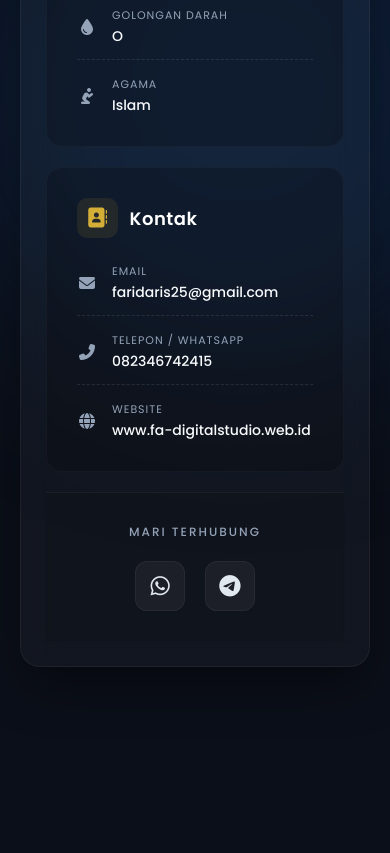
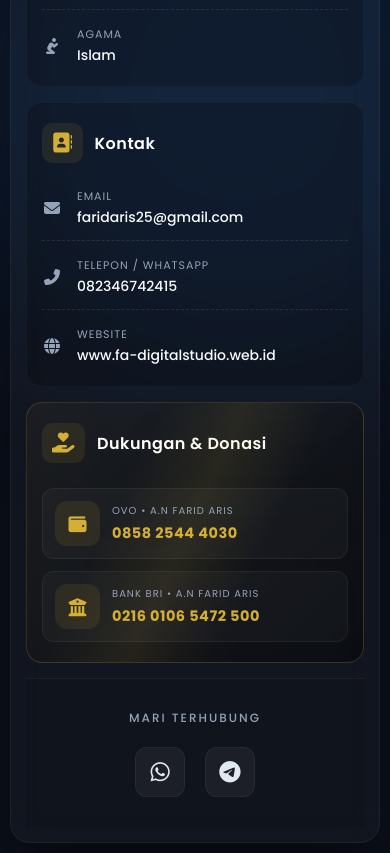
Before and after one commit to fa-digitalstudio/farid-aris, a plain HTML site: page index.html in a window 390 px wide. Shown: the part 683-1536 px from the top of the page. Before the commit the page ends 1370 px from the top, so only its background shows below. Drawn offline with Linux system fonts and the light colour scheme.

Commit message:
Update index.html

```diff
--- a/index.html
+++ b/index.html
@@ -215,6 +215,91 @@
             color: #D4AF37;
         }
 
+        /* ===== KOLOM DONASI ===== */
+        .donation-card {
+            grid-column: 1 / -1;
+            background: linear-gradient(135deg, rgba(212, 175, 55, 0.05) 0%, rgba(0, 0, 0, 0.4) 100%);
+            border: 1px solid rgba(212, 175, 55, 0.2);
+            position: relative;
+            overflow: hidden;
+        }
+
+        .donation-card::before {
+            content: '';
+            position: absolute;
+            top: 0; left: -100%;
+            width: 50%; height: 100%;
+            background: linear-gradient(to right, transparent, rgba(212, 175, 55, 0.1), transparent);
+            transform: skewX(-25deg);
+            animation: shine 4s infinite;
+        }
+
+        @keyframes shine {
+            100% { left: 200%; }
+        }
+
+        .donation-container {
+            display: flex;
+            gap: 20px;
+            flex-wrap: wrap;
+        }
+
+        .donation-item {
+            flex: 1;
+            min-width: 280px;
+            background: rgba(255, 255, 255, 0.03);
+            border: 1px solid rgba(255, 255, 255, 0.05);
+            padding: 20px;
+            border-radius: 12px;
+            display: flex;
+            align-items: center;
+            gap: 15px;
+            transition: all 0.3s ease;
+            position: relative;
+            z-index: 1;
+        }
+
+        .donation-item:hover {
+            transform: translateY(-3px);
+            background: rgba(255, 255, 255, 0.06);
+            border-color: #D4AF37;
+            box-shadow: 0 10px 25px rgba(212, 175, 55, 0.15);
+        }
+
+        .wallet-icon {
+            font-size: 24px;
+            color: #D4AF37;
+            background: rgba(212, 175, 55, 0.1);
+            width: 55px;
+            height: 55px;
+            display: flex;
+            justify-content: center;
+            align-items: center;
+            border-radius: 12px;
+            flex-shrink: 0;
+        }
+
+        .donation-details {
+            display: flex;
+            flex-direction: column;
+            overflow: hidden; /* Mencegah overflow */
+        }
+
+        .donation-label {
+            font-size: 11px;
+            color: #94a3b8;
+            text-transform: uppercase;
+            letter-spacing: 1px;
+            margin-bottom: 4px;
+        }
+
+        .donation-number {
+            color: #D4AF37;
+            font-size: 17px;
+            font-weight: 700;
+            letter-spacing: 1px;
+        }
+
         /* ===== SOSIAL MEDIA ===== */
         .social-section {
             grid-column: 1 / -1;
@@ -262,17 +347,59 @@
             border-color: #D4AF37;
         }
 
-        /* ===== RESPONSIVE MOBILE ===== */
+        /* ===== RESPONSIVE MOBILE (DIPERBAIKI AGAR PRESISI) ===== */
         @media (max-width: 768px) {
+            body {
+                padding: 10px; /* Kurangi jarak pinggir layar */
+            }
+
             .content {
                 grid-template-columns: 1fr;
-                gap: 20px;
-                padding: 25px;
+                gap: 15px;
+                padding: 15px; /* Kurangi padding dalam */
+            }
+
+            .profile-header {
+                padding: 40px 20px 20px;
             }
 
             .profile-img {
                 width: 120px;
                 height: 120px;
+            }
+
+            .data-card {
+                padding: 20px 15px; /* Kurangi padding kartu agar ruang teks lebih lebar */
+            }
+
+            h2 {
+                font-size: 16px;
+            }
+
+            /* Fix Bagian Donasi untuk HP */
+            .donation-container {
+                gap: 12px;
+            }
+
+            .donation-item {
+                min-width: 100%; /* Wajib 100% agar tidak keluar jalur */
+                padding: 12px; /* Kurangi padding dalam kotak donasi */
+                gap: 12px;
+            }
+
+            .wallet-icon {
+                width: 45px;
+                height: 45px;
+                font-size: 18px;
+            }
+
+            .donation-number {
+                font-size: 14.5px; /* Sesuaikan ukuran font untuk nomor yang panjang */
+                letter-spacing: 0.5px; /* Kurangi jarak huruf agar muat 1 baris */
+            }
+
+            .donation-label {
+                font-size: 10px; /* Label disesuaikan */
             }
         }
     </style>
@@ -306,7 +433,6 @@
                             <span class="info-value">Farid Aris</span>
                         </div>
                     </li>
-                    <!-- Tambahan Alamat di Bawah Nama -->
                     <li>
                         <i class="fas fa-map-marker-alt"></i>
                         <div class="info-text-group">
@@ -373,6 +499,36 @@
                 </ul>
             </div>
 
+            <!-- KOLOM DONASI -->
+            <div class="data-card donation-card">
+                <h2><i class="fas fa-hand-holding-heart"></i> Dukungan & Donasi</h2>
+                <div class="donation-container">
+
+                    <!-- OVO -->
+                    <div class="donation-item">
+                        <div class="wallet-icon">
+                            <i class="fas fa-wallet"></i>
+                        </div>
+                        <div class="donation-details">
+                            <span class="donation-label">OVO • a.n Farid Aris</span>
+                            <span class="donation-number">0858 2544 4030</span>
+                        </div>
+                    </div>
+
+                    <!-- BANK BRI -->
+                    <div class="donation-item">
+                        <div class="wallet-icon">
+                            <i class="fas fa-building-columns"></i>
+                        </div>
+                        <div class="donation-details">
+                            <span class="donation-label">Bank BRI • a.n Farid Aris</span>
+                            <span class="donation-number">0216 0106 5472 500</span>
+                        </div>
+                    </div>
+
+                </div>
+            </div>
+
             <!-- SOSIAL MEDIA -->
             <div class="social-section">
                 <div class="social-label">Mari Terhubung</div>
```
